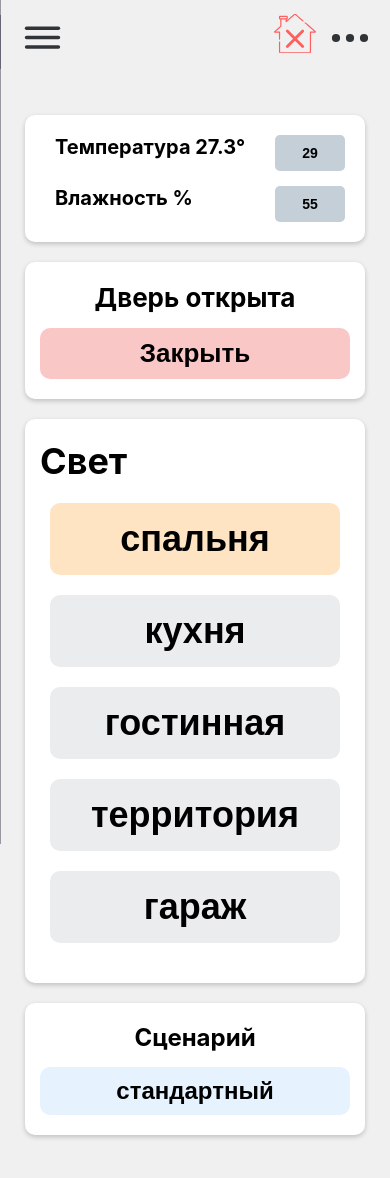
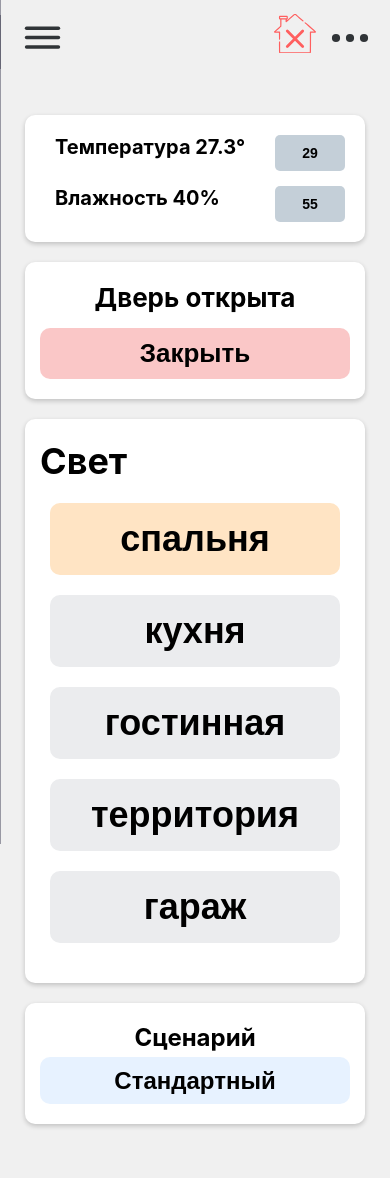
Before and after one commit to arec0000/x-home, a React (Create React App) app in the folder client/: page / in a window 390 px wide. Shown: the top 1178 px of the page. Built offline with nearby package versions, Linux system fonts and the light colour scheme; no server answers.

Commit message:
client: make scenarios a select

```diff
--- a/client/src/components/app/App.js
+++ b/client/src/components/app/App.js
@@ -62,7 +62,7 @@ class App extends Component {
     onMessage = (e) => {
         try {
             const message = JSON.parse(e.data);
-            console.log(`Получены данные: ${message}`);
+            console.log(`Получены данные: ${e.data}`);
             if (message.connectedStatus) {
                 this.setState({connectedStatus: message.connectedStatus});
             }
--- a/client/src/components/climate/climate.js
+++ b/client/src/components/climate/climate.js
@@ -62,7 +62,7 @@ class ClimateWidget extends Component {
                         onBlur={this.onBlur}/>
                 </div>
                 <div>
-                    <span>Влажность {this.props.climate.sensWetness}%</span>
+                    <span>Влажность {this.props.climate.sensWet}%</span>
                     <input
                         className={this.state.wetIsValid ? 'climate__input' : 'climate__input wrong'}
                         type="text"
--- a/client/src/components/scenarios/scenarios.css
+++ b/client/src/components/scenarios/scenarios.css
@@ -6,22 +6,28 @@
     align-items: center;
 }
 
-.scenarios-control button {
-    padding: 10px 55px 10px 55px;
+.scenarios-control__select {
+    padding: 10px 25px 10px 45px;
+    text-align: center;
     font-size: 36px;
-    font-weight: bold;
+    font-weight: 700;
     border: 0;
+    border-radius: 10px;
     background-color: rgba(231, 242, 255, 1);
-    border-radius: 10px;
-    transition-property: box-shadow, background-color, outline;
-    transition-duration: 0.26s;
+    -webkit-appearance: none;
+    -moz-appearance: none;
 }
 
-.scenarios-control button:hover {
+.scenarios-control__select option {
+    text-align: start;
+    font-size: 22px;
+}
+
+.scenarios-control__select:hover {
     box-shadow: 0 2px 10px rgba(197, 207, 255, .7);
 }
 
-.scenarios-control button:focus {
+.scenarios-control__select:focus {
     outline: none;
     box-shadow: 0 2px 15px #C5CFFF;
 }
@@ -37,8 +43,8 @@
         margin-bottom: 15px;
     }
 
-    .scenarios-control button {
-        padding: 10px 0 10px 0;
+    .scenarios-control__select option {
+        text-align: center;
     }
 }
 
@@ -47,9 +53,12 @@
         padding-left: 15px;
         padding-right: 15px;
         font-size: 24px;
-
     }
-    .scenarios-control button {
+    .scenarios-control span {
+        margin-bottom: 5px;
+    }
+    .scenarios-control__select {
+        padding: 10px 0 10px 0;
         font-size: 24px;
     }
 }
--- a/client/src/components/scenarios/scenarios.js
+++ b/client/src/components/scenarios/scenarios.js
@@ -8,7 +8,11 @@ class ScenariosControl extends Component {
         return (
             <WidgetGround className="scenarios-control">
                 <span>Сценарий</span>
-                <button>стандартный</button>
+                <select className="scenarios-control__select">
+                    <option value="standart">Стандартный</option>
+                    <option value="morning">Утро</option>
+                    <option value="another-one">И ещё какой-то</option>
+                </select>
             </WidgetGround>
         )
     }
```
